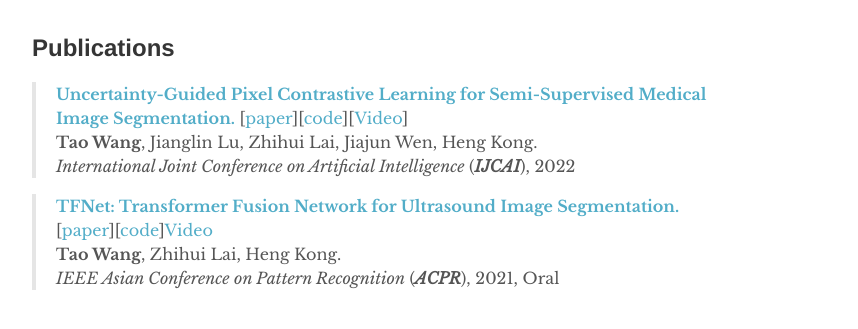
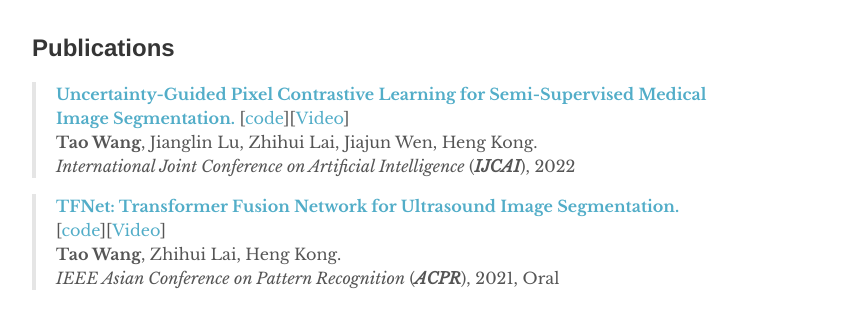
Before and after one commit to taovv/taovv.github.io, a Jekyll site: the page built from index.md, in a window 1280 px wide and 900 px high, scrolled down 1030 px. Shown: the part 152-481 px from the top of the window, without its empty margins (208-1066 px from the left). Built offline with Jekyll 4.4.1, drawn with Linux system fonts in a browser that asks for light colours.

Commit message:
Update index.md

```diff
--- a/index.md
+++ b/index.md
@@ -40,12 +40,12 @@ Guilin University of Electronic Technology, <em>Guilin, Guangxi</em>
 ## Publications
 
 > <b><a href="#" target="_blank">Uncertainty-Guided Pixel Contrastive Learning for Semi-Supervised Medical Image Segmentation.</a></b>
-> [<a href="#" target="_blank">paper</a>][<a href="#" target="_blank">code</a>][<a href="#" target="_blank">Video</a>]<br>
+> [<a href="https://github.com/taovv/UGPCL" target="_blank">code</a>][<a href="#" target="_blank">Video</a>]<br>
 > <b>Tao Wang</b>, Jianglin Lu, Zhihui Lai, Jiajun Wen, Heng Kong.<br>
 > <em>International Joint Conference on Artificial Intelligence</em> (<i><b>IJCAI</b></i>), 2022 <br>
 
-> <b><a href="#" target="_blank">TFNet: Transformer Fusion Network for Ultrasound Image Segmentation.</a></b> <br>
-> [<a href="#" target="_blank">paper</a>][<a href="#" target="_blank">code</a>][Video](https://www.aliyundrive.com/s/oDdMwf4FrEs)<br>
+> <b><a href="https://link.springer.com/content/pdf/10.1007/978-3-031-02375-0_23.pdf" target="_blank">TFNet: Transformer Fusion Network for Ultrasound Image Segmentation.</a></b> <br>
+> [<a href="#https://github.com/taovv/TFNet" target="_blank">code</a>][[Video](https://www.aliyundrive.com/s/oDdMwf4FrEs)]<br>
 > <b>Tao Wang</b>, Zhihui Lai, Heng Kong.<br>
 > <em>IEEE Asian Conference on Pattern Recognition</em> (<i><b>ACPR</b></i>), 2021, Oral <br>
 
```
